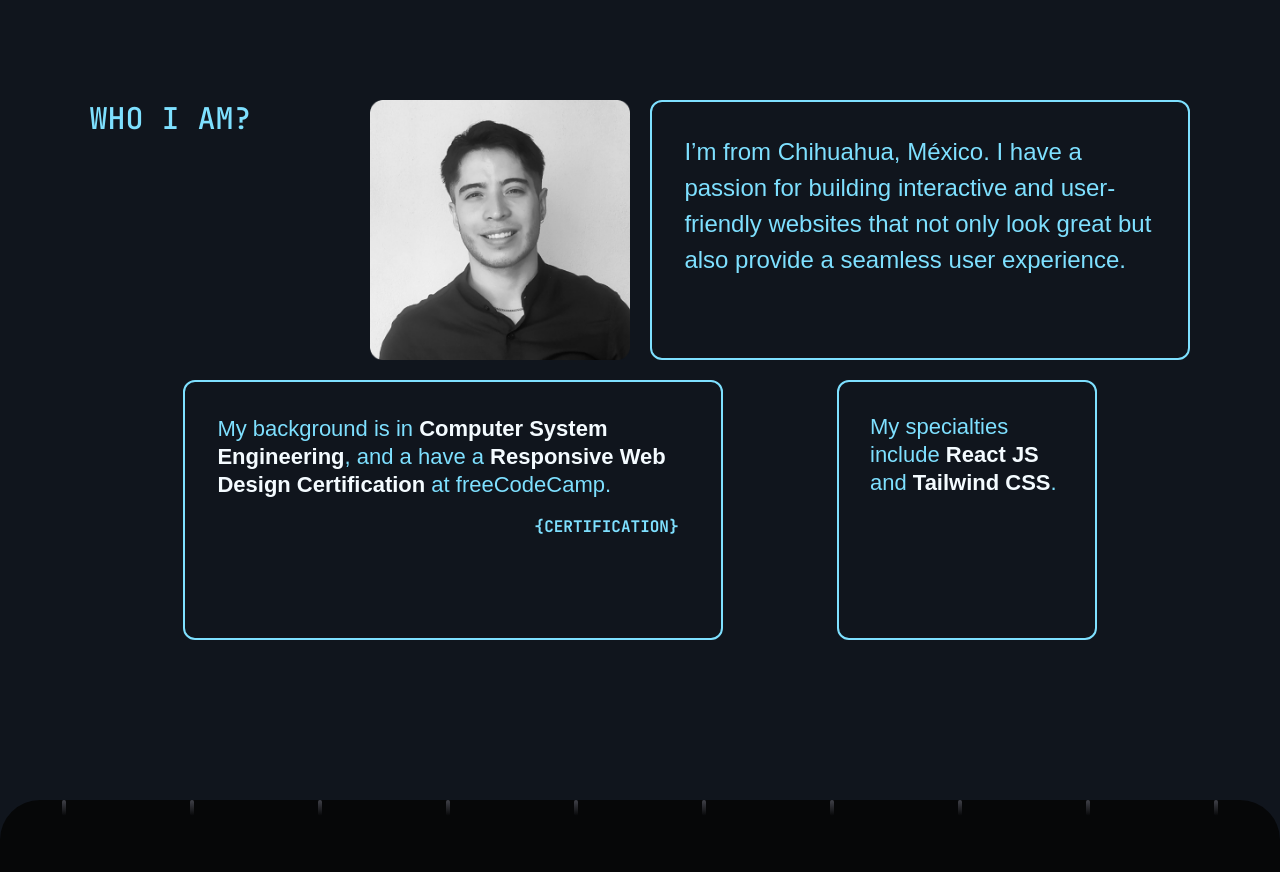
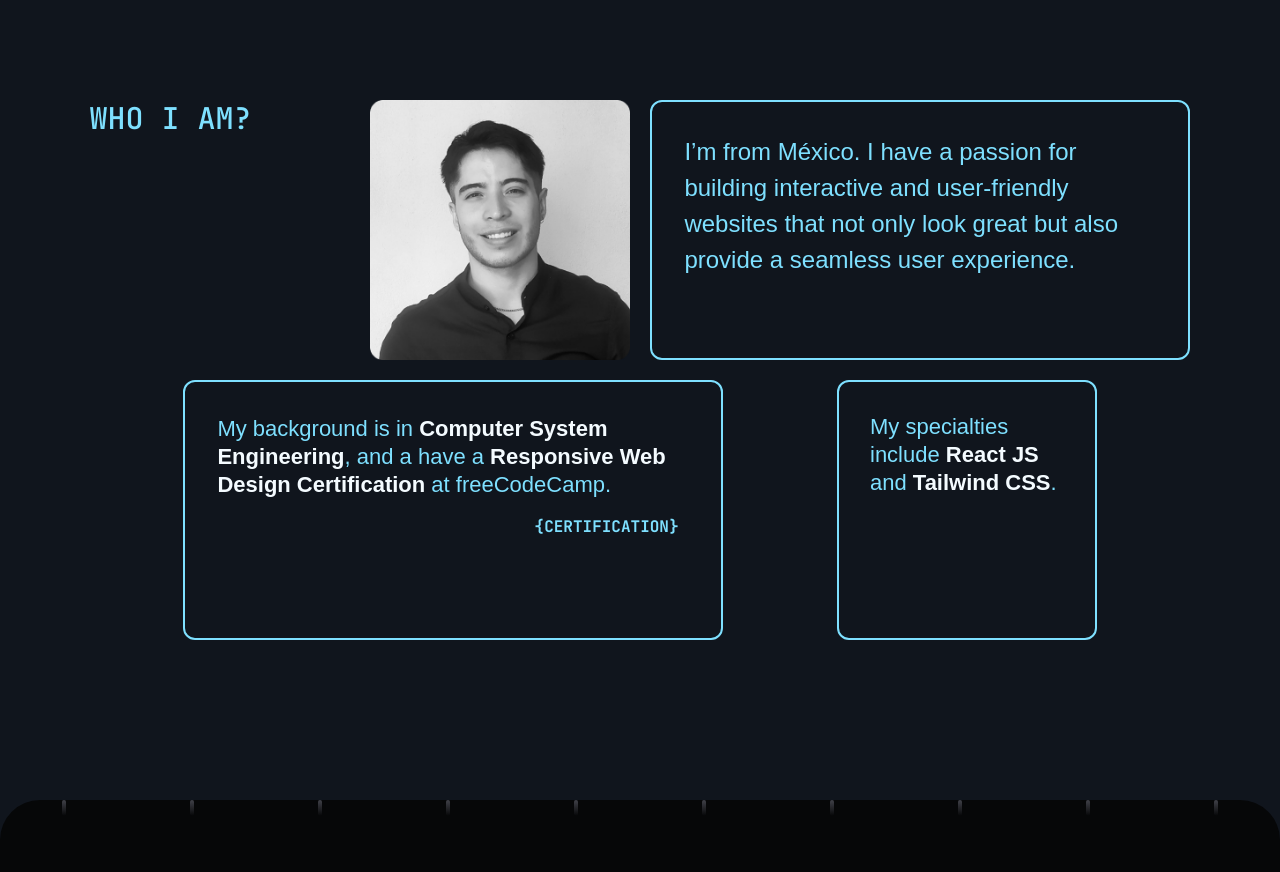
Before and after one commit to ledesmx/Portfolio-one, a React (Vite) app: page / in a window 1280 px wide. Shown: the part 860-1732 px from the top of the page. Built offline with nearby package versions, Linux system fonts and the light colour scheme; a web font is replaced by a local one.

Commit message:
Remove 'Chihuahua' from the description

```diff
--- a/src/components/About.jsx
+++ b/src/components/About.jsx
@@ -23,7 +23,7 @@ export default function About() {
                 viewport={{ once: true }}
                 transition={{ duration: .5, delay: smScreen ? 0 : .5 }}
                 >
-                    <p className="text-light-txt dark:text-dark-txt font-encode text-2.1xl xl:text-2.5xl">I’m from Chihuahua, México. I have a passion for building interactive and user-friendly websites that not only look great but also provide a seamless user experience.</p>
+                    <p className="text-light-txt dark:text-dark-txt font-encode text-2.1xl xl:text-2.5xl">I’m from México. I have a passion for building interactive and user-friendly websites that not only look great but also provide a seamless user experience.</p>
                 </motion.div>
             </div>
             <div className="grid grid-cols-1 gap-y-10 md:grid-cols-3 md:gap-x-5 lg:grid-cols-12">
```
